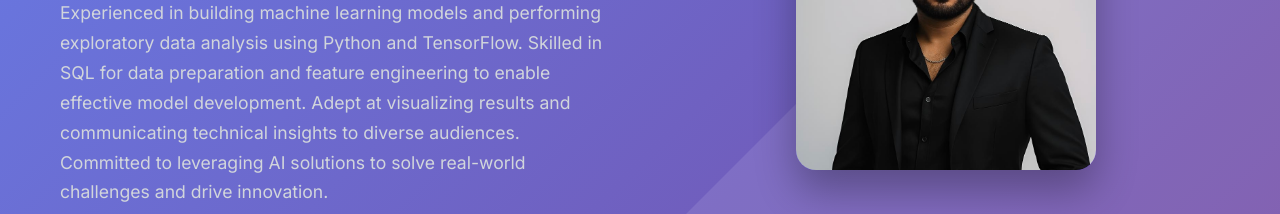
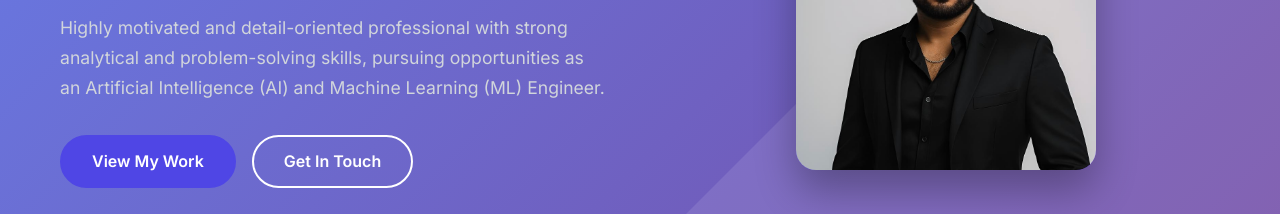
Before and after one commit to MohitRaiyani-27/MohitRaiyani-27.github.io, a website: page index.html in a window 1280 px wide. Shown: the part 380-594 px from the top of the page. Drawn offline with Linux system fonts and the light colour scheme.

Commit message:
Simplify professional description in index.html
Removed redundant details from the professional description.

```diff
--- a/index.html
+++ b/index.html
@@ -54,7 +54,7 @@
                     AI/ML Engineer & Data Science Graduate Student
                 </p>
                 <p class="hero-description">
-                    Highly motivated and detail-oriented professional with strong analytical and problem-solving skills, pursuing opportunities as an Artificial Intelligence (AI) and Machine Learning (ML) Engineer. Experienced in building machine learning models and performing exploratory data analysis using Python and TensorFlow. Skilled in SQL for data preparation and feature engineering to enable effective model development. Adept at visualizing results and communicating technical insights to diverse audiences. Committed to leveraging AI solutions to solve real-world challenges and drive innovation.
+                    Highly motivated and detail-oriented professional with strong analytical and problem-solving skills, pursuing opportunities as an Artificial Intelligence (AI) and Machine Learning (ML) Engineer.
                 </p>
                 <div class="hero-buttons">
                     <a href="#projects" class="btn btn-primary">View My Work</a>
```
